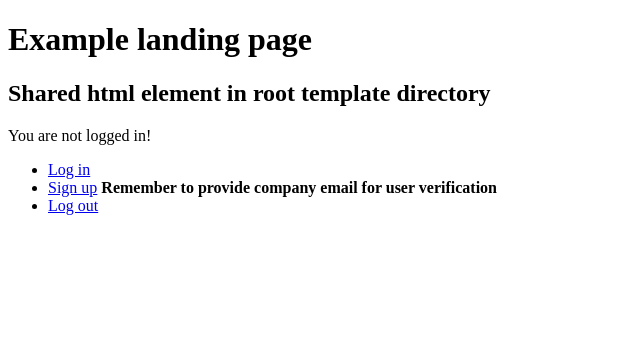
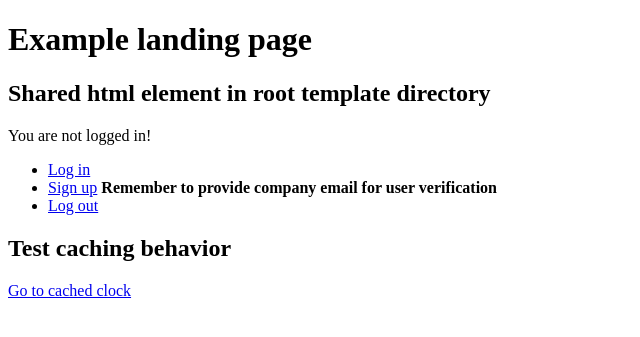
Before and after one commit to mateusz-lisowski/django-app-stencil, a Django app: page / in a window 1280 px wide. Shown: the top 337 px of the page, without its empty margins (0-640 px from the left). Run offline with Django 5.2, Linux system fonts and the light colour scheme; parts of the project's set-up code (start-up, migrations or seed data) failed here and were passed over.

Commit message:
Create a link to the cache testing page

```diff
--- a/src/landing/templates/landing/landing.html
+++ b/src/landing/templates/landing/landing.html
@@ -23,5 +23,7 @@
         </li>
         <li><a href="{% url 'account_logout' %}">Log out</a></li>
     </ul>
+    <h2>Test caching behavior</h2>
+    <a href="{% url 'cached' %}">Go to cached clock</a>
 </body>
 </html>
```
